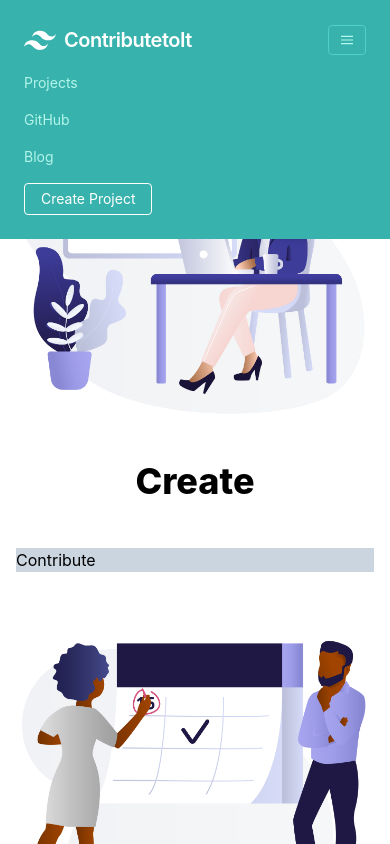
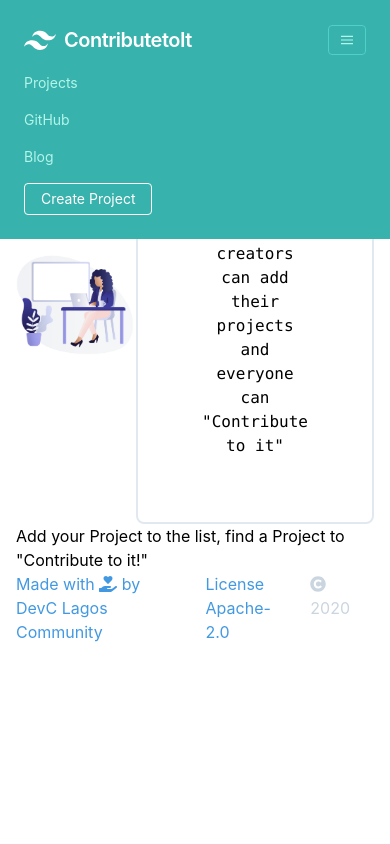
Before and after one commit to emmaodia/contributetoit, a React (Create React App) app in the folder client/: page / in a window 390 px wide. Shown: the top 844 px of the page. Built offline with nearby package versions, Linux system fonts and the light colour scheme.

Commit message:
ui: Changed landing page content

```diff
--- a/client/src/component/Body.js
+++ b/client/src/component/Body.js
@@ -1,36 +1,37 @@
-import React from 'react';
+import React from "react";
 
 const Body = () => {
-
   return (
     <>
-    <section>
-      <div className="flex flex-wrap mt-20">
-        <div className="w-full sm:w-1/2 md:w-1/3 lg:w-2/4 xl:w-3/6 mb-4 bg-gray-400"><img src={require('../images/BlackManBlackWomanUsingLaptop.jpg')} alt="Black Woman Using Laptop illustration" /></div>
-        <div className="w-full sm:w-1/2 md:w-1/3 lg:w-2/4 xl:w-3/6 mb-4">
-          <div className="lg:w-4/12 px-4 ml-auto mb-6 text-center">
-            <h2 className="font-extrabold  text-4xl">Create</h2>
-            <h3 className=""></h3>
-            <p className=""></p>
-            <p></p>
+      <div className="flex flex-rowx justify-between items-center mt-20">
+        <div className="w-full">
+          <img
+            src={require("../images/BlackManBlackWomanUsingLaptop.jpg")}
+            alt="Black Woman Using Laptop illustration"
+          />
+        </div>
+        <div className="w-full">
+          <div class="border-solid border-2 rounded-lg border-light-blue-500">
+            <div className="text-center inline-block align-middle m-16 font-mono">
+              This is a platform where Open Source creators can add their
+              projects and everyone can "Contribute to it"
+            </div>
           </div>
         </div>
       </div>
-      <div className="flex flex-wrap">
-        <div className="w-full sm:w-1/2 md:w-1/3 lg:w-2/4 xl:w-3/6 mb-4 bg-gray-400">Contribute</div>
-        <div className="w-full sm:w-1/2 md:w-1/3 lg:w-2/4 xl:w-3/6 mb-4 bg-gray-400"><img src={require('../images/BlackManandWomanWorkingonCalendar.jpg')} alt="Black Man and Woman Workingon Calendar illustration" /></div>
+      <div>
+        <p>
+          Add your Project to the list, find a Project to "Contribute to it!"
+        </p>
       </div>
-      <div className="flex flex-wrap">
-        <div className="w-full sm:w-1/2 md:w-1/3 lg:w-2/4 xl:w-3/6 mb-4 bg-gray-400"><img src={require('../images/TwoBlackMenUsingLaptop.jpg')} alt="Two Black Men Using Laptop illustration" /></div>
-        <div className="w-full sm:w-1/2 md:w-1/3 lg:w-2/4 xl:w-3/6 mb-4 bg-gray-400">Consume</div>
-      </div>
-      <div className="flex flex-wrap">
-        <div className="w-full sm:w-1/2 md:w-1/3 lg:w-2/4 xl:w-3/6 mb-4 bg-gray-400">Critique</div>
-        <div className="w-full sm:w-1/2 md:w-1/3 lg:w-2/4 xl:w-3/6 mb-4 bg-gray-400"><img src={require('../images/BlackMillennialsatOffice.jpg')} alt="Black Millennials at Office illustration" /></div>
-      </div>
-    </section>
     </>
   );
-}
+};
 
 export default Body;
+
+/**
+ * This is a platform where Open Source creators can add the projects and everyone can "Contribute to it"
+ *
+ * Add your Project to the list, find a Project to "Contribute to it!"
+ */
```
